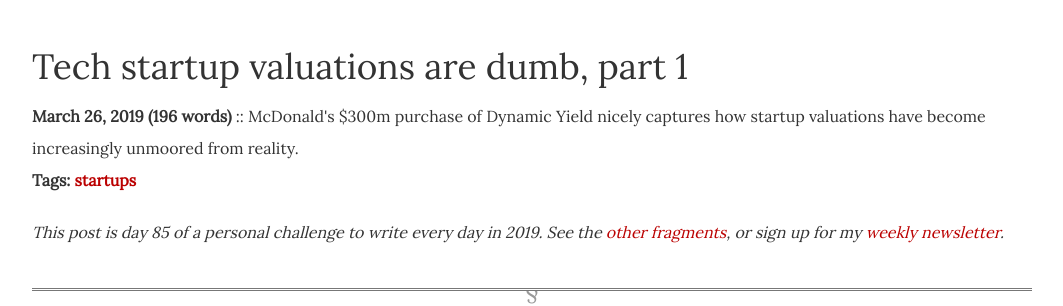
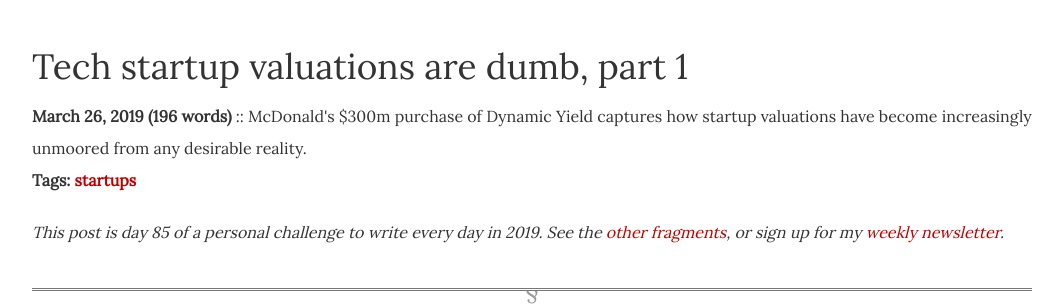
Before and after one commit to dellsystem/dellsystem.github.io, a Jekyll site: the page built from _posts/2019-3-26-fragments-85.md, in a window 1280 px wide. Shown: the part 167-473 px from the top of the page, without its empty margins (108-1171 px from the left). Built offline with Jekyll 4.4.1, drawn with Linux system fonts in a browser that asks for light colours.

Commit message:
Update description for fragments-85

```diff
--- a/_posts/2019-3-26-fragments-85.md
+++ b/_posts/2019-3-26-fragments-85.md
@@ -1,6 +1,6 @@
 ---
 title: "Tech startup valuations are dumb, part 1"
-description: "McDonald's $300m purchase of Dynamic Yield nicely captures how startup valuations have become increasingly unmoored from reality."
+description: "McDonald's $300m purchase of Dynamic Yield captures how startup valuations have become increasingly unmoored from any desirable reality."
 layout: fragment
 tags:
 - startups
```
